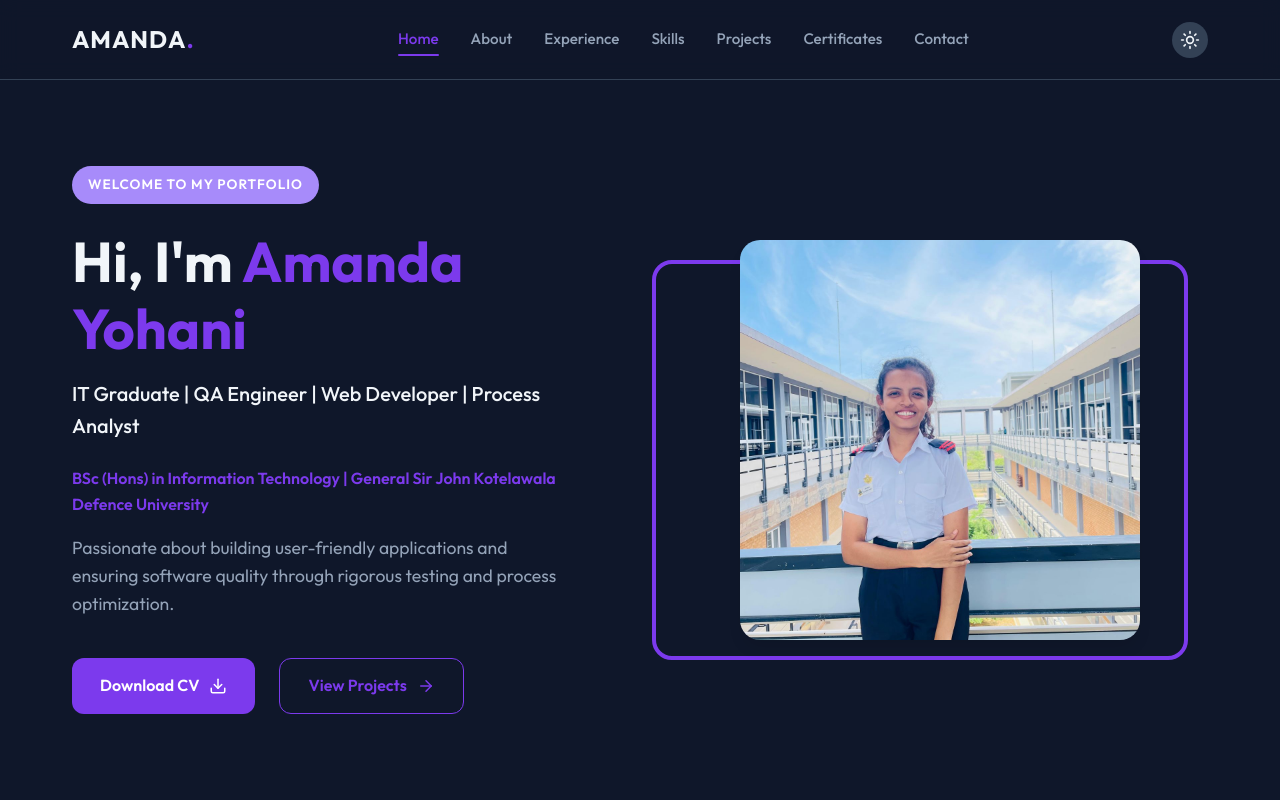
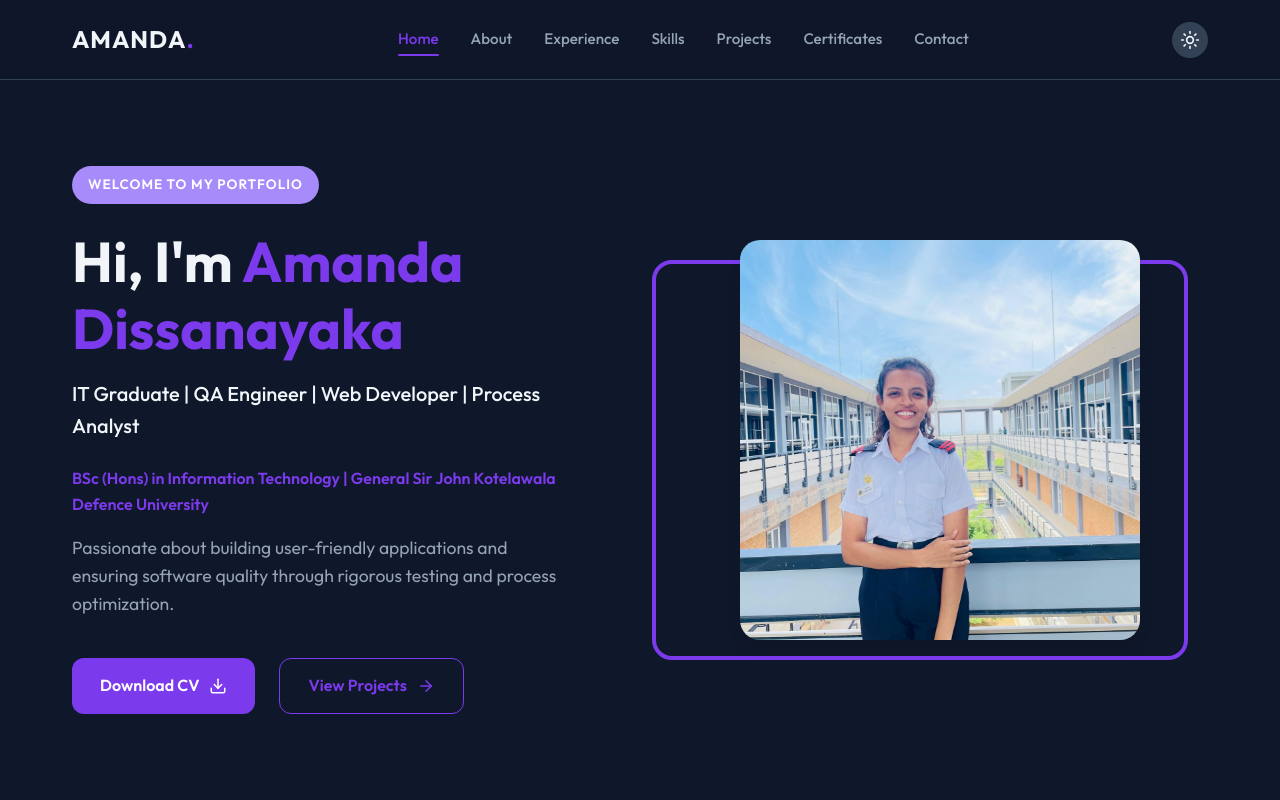
Before and after one commit to Amanda-2000/web-portfolio-site, a React (Create React App) app in the folder portfolio/: page / in a window 1280 px wide. Shown: the top 800 px of the page. Built offline with nearby package versions, Linux system fonts and the light colour scheme.

Commit message:
name changess

```diff
--- a/portfolio/src/pages/Home/Home.js
+++ b/portfolio/src/pages/Home/Home.js
@@ -18,7 +18,7 @@ const Home = () => {
           >
             <span className={styles.badge}>Welcome to my portfolio</span>
             <h1 className={styles.name}>
-              Hi, I'm <span className="highlight">Amanda Yohani</span>
+              Hi, I'm <span className="highlight">Amanda Dissanayaka</span>
             </h1>
             <h2 className={styles.role}>
               IT Graduate | QA Engineer | Web Developer | Process Analyst
```
